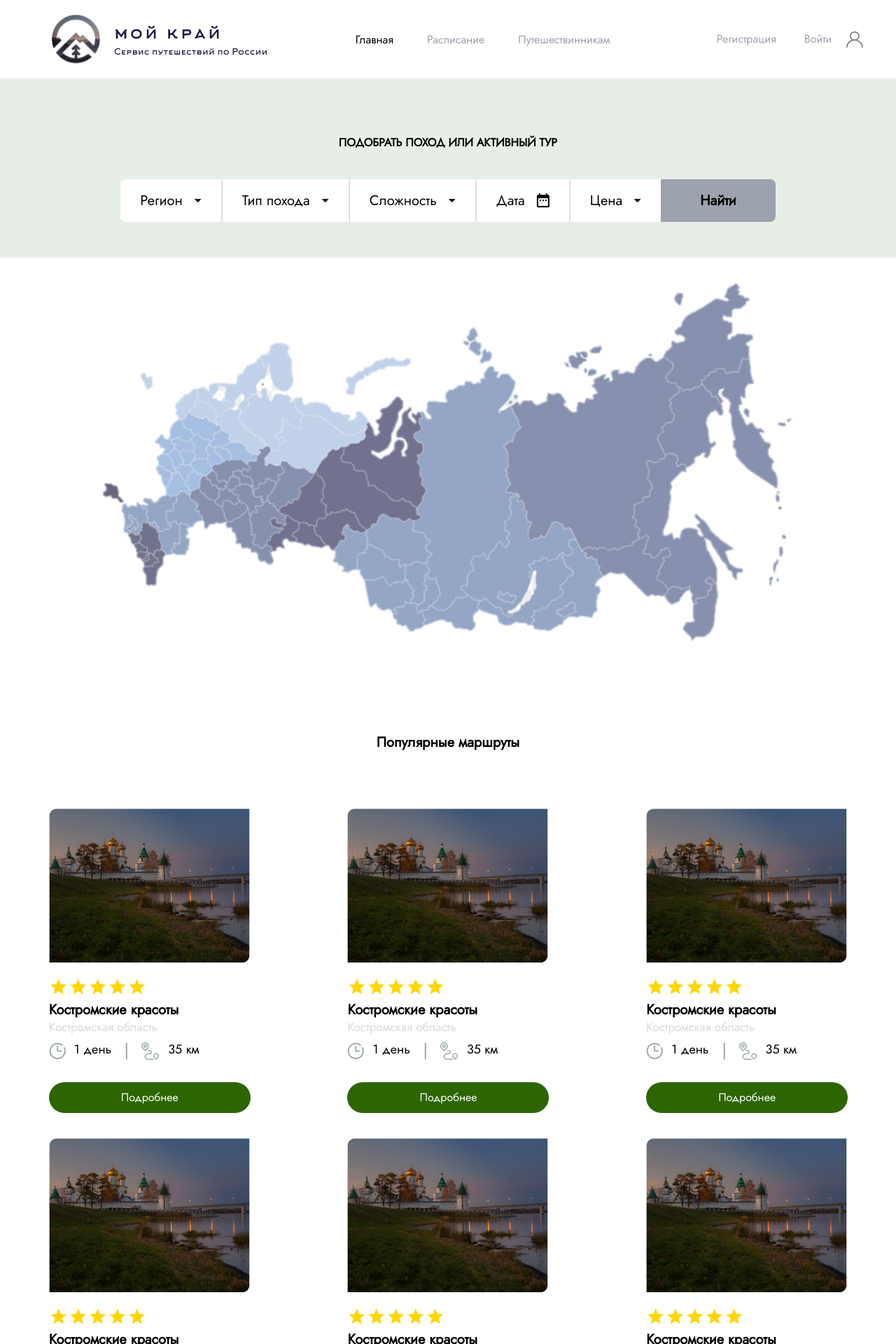
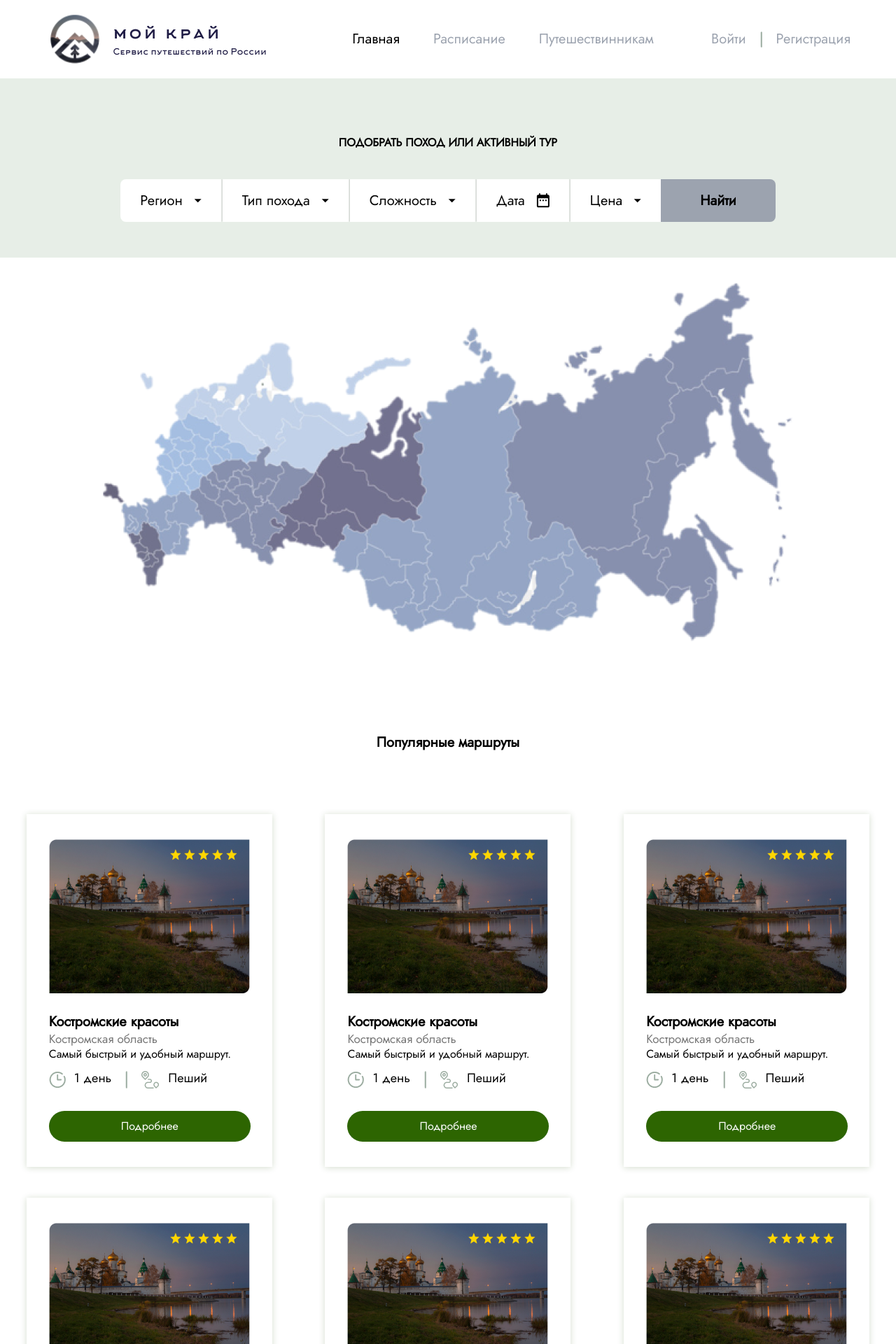
Before and after one commit to cy4ok/my-region, a React (Create React App) app in the folder client/: page / in a window 1280 px wide. Shown: the top 1920 px of the page at 70% size. Built offline with nearby package versions, Linux system fonts and the light colour scheme.

Commit message:
поправил немного главную
не все но поправил главную страницу.

```diff
--- a/client/package.json
+++ b/client/package.json
@@ -10,7 +10,6 @@
     "react": "^17.0.1",
     "react-dom": "^17.0.1",
     "react-query": "^3.13.0",
-    "react-query-devtools": "^2.6.3",
     "react-router-dom": "^5.2.0",
     "react-scripts": "4.0.3",
     "react-svg": "^12.1.0",
@@ -41,6 +40,7 @@
     ]
   },
   "devDependencies": {
+    "@babel/helper-validator-identifier": "^7.12.11",
     "@tailwindcss/postcss7-compat": "^2.0.3",
     "autoprefixer": "^9.8.6",
     "postcss": "^7.0.35",
--- a/client/src/components/header/Header.jsx
+++ b/client/src/components/header/Header.jsx
@@ -2,9 +2,9 @@ import React, { useState } from "react"
 import { Link } from "react-router-dom"
 import ModalMain from "../../components/modalMain/ModalMain"
 import MainLogo from "../../images/icons/MainLogo.png"
-import People from "../../images/icons/people.png"
 import Registred from "../../components/registred/registred"
 import Login from "../../components/login/login"
+import line from "../../images/icons/line.png"
 
 
 const Header = () => {
@@ -26,14 +26,14 @@ const Header = () => {
         </div>
       </Link>
       <div className="flex-row justify-center w-1/3">
-        <span className="px-6 font-jost text-black hover:text-gray-400 cursor-pointer">Главная</span>
-        <span className="px-6 font-jost text-gray-400 hover:text-black cursor-pointer">Расписание</span>
-        <span className="px-6 font-jost text-gray-400 hover:text-black cursor-pointer">Путешествинникам</span>
+        <span className="px-6 text-textSeach font-jost text-black hover:text-gray-400 cursor-pointer">Главная</span>
+        <span className="px-6 text-textSeach font-jost text-gray-400 hover:text-black cursor-pointer">Расписание</span>
+        <span className="px-6 text-textSeach font-jost text-gray-400 hover:text-black cursor-pointer">Путешествинникам</span>
       </div>
       <div className="flex">
-        <button className="px-5 text-gray-400 font-jost focus:outline-none" onClick={setModalActive}>Регистрация</button>
-        <button className="px-5 text-gray-400 font-jost focus:outline-none" onClick={setLogAct}>Войти</button>
-        <img className="cursor-pointer" src={People} onClick={setLogAct} alt="people" />
+      <button className="px-5 text-textSeach text-gray-400 font-jost focus:outline-none hover:text-black" onClick={setLogAct}>Войти</button>
+      <img className="" src={line} alt="line" />
+        <button className="px-5 text-textSeach text-gray-400 font-jost focus:outline-none hover:text-black" onClick={setModalActive}>Регистрация</button>
       </div>
       <ModalMain active={modalActive} setActive={setModalActive} children={<Registred />}/>
       <ModalMain active={logAct} setActive={setLogAct} children={<Login />}/>
--- a/client/src/components/modalMain/ModalMain.jsx
+++ b/client/src/components/modalMain/ModalMain.jsx
@@ -1,5 +1,4 @@
 import React from 'react'
-import "./modal.css"
 
 const ModalMain = ({ active, setActive, children }) => {
     return (
--- a/client/src/components/modalMain/modal.css
+++ /dev/null
@@ -1,32 +0,0 @@
-.modal {
-    height: 100vh;
-    width: 100vw;
-    background-color: rgba(196,196,196,0.5);
-    position: fixed;
-    top: 0;
-    left: 0;
-    display: flex;
-    align-items: center;
-    justify-content: center;
-    opacity: 0;
-    pointer-events: none;
-    transition: 0.5s;
-}
-
-.modal.active {
-    opacity: 1;
-    pointer-events: all;
-}
-
-.modal-content {
-    padding: 32px;
-    border-radius: 10px;
-    background-color: #f1f1f1;
-    transform: scale(0.5);
-    transition: 0.4s all;
-    width: 28rem;
-}
-
-.modal-content.active {
-    transform: scale(1);
-}
--- a/client/src/components/popRoute/PopRoute.jsx
+++ b/client/src/components/popRoute/PopRoute.jsx
@@ -10,7 +10,7 @@ import line from "../../images/icons/line.png"
 const getStars = () => {
     let content = [];
     for (let i = 0; i < 5; i++) {
-    content.push(<img key={i} className="p-0.5" src={star} alt="star"/>);
+    content.push(<img key={i} className="p-0.5 w-5 h-5" src={star} alt="star"/>);
     }
     return content;
      };
@@ -18,24 +18,25 @@ const getRoute = () => {
   let content = [];
   for (let i = 0; i < 3; i++) {
     content.push(
-      <div className="pl-8">
-        <img className="pr-8 pt-9 pb-5" src={foto} alt="foto" />
-        <div className="flex">{getStars()}</div>
+      <div className="pl-8 mt-11 relative shadow-shadowRoute">
+        <img className="pr-8 pt-9 pb-5 " src={foto} alt="foto" />
+        <div className="flex absolute right-12 top-12">{getStars()}</div>
         <span className="flex font-bold text-textSeach font-jost pt-2.5 pb-1">
           Костромские красоты
         </span>
         <span className="flex font-jost text-textRegion text-textRegionColor">
           Костромская область
         </span>
+        <p className="font-jost">Самый быстрый и удобный маршрут.</p>
         <div className="flex pt-3 pb-8">
           <img src={clock} alt="clock" />
           <span className="pl-3 text-textCard font-jost">1 день</span>
           <img className="px-5" src={line} alt="line" />
           <img src={LogoTrack} alt="logoTrack" />
-          <span className="pl-3 text-textCard font-jost">35 км</span>
+          <span className="pl-3 text-textCard font-jost">Пеший</span>
         </div>
         <Link to="RoutePage">
-          <button className="focus:outline-none bg-bgBtn w-72 h-11 rounded-3xl text-white font-jost font-medium text-base">
+          <button className=" mb-9 focus:outline-none bg-bgBtn w-72 h-11 rounded-3xl text-white font-jost font-medium text-base">
             Подробнее
           </button>
         </Link>
--- a/client/src/components/search/Search.jsx
+++ b/client/src/components/search/Search.jsx
@@ -8,7 +8,7 @@ const Search = () => {
       </span>
       <div className="flex justify-center h-60px">
         <button className="bg-white py-3 px-7 inline-flex items-center rounded-l-lg focus:outline-none">
-          <span className="pr-4 font-jost text-textSeach">Регион</span>
+          <span className="pr-4 font-jost text-textSeach hover:text-hoverSearch">Регион</span>
           <svg width="11" height="6" viewBox="0 0 11 6" fill="none" xmlns="http://www.w3.org/2000/svg">
             <path d="M0.680298 0.374023L5.6803 5.37402L10.6803 0.374023H0.680298Z" fill="black" />
           </svg>
@@ -17,7 +17,7 @@ const Search = () => {
           <rect width="1" height="60" rx="0.5" transform="matrix(1 -7.32621e-05 0.000207837 1 0.680298 0.374023)" fill="#D2D2D2" />
         </svg>
         <button className="bg-white py-3 px-7 inline-flex items-center focus:outline-none">
-          <span className="pr-4 font-jost text-textSeach">Тип похода</span>
+          <span className="pr-4 font-jost text-textSeach hover:text-hoverSearch">Тип похода</span>
           <svg width="11" height="6" viewBox="0 0 11 6" fill="none" xmlns="http://www.w3.org/2000/svg">
             <path d="M0.680298 0.374023L5.6803 5.37402L10.6803 0.374023H0.680298Z" fill="black" />
           </svg>
@@ -26,7 +26,7 @@ const Search = () => {
           <rect width="1" height="60" rx="0.5" transform="matrix(1 -7.32621e-05 0.000207837 1 0.680298 0.374023)" fill="#D2D2D2" />
         </svg>
         <button className="bg-white py-3 px-7 inline-flex items-center focus:outline-none">
-          <span className="pr-4 font-jost text-textSeach">Сложность</span>
+          <span className="pr-4 font-jost text-textSeach hover:text-hoverSearch">Сложность</span>
           <svg width="11" height="6" viewBox="0 0 11 6" fill="none" xmlns="http://www.w3.org/2000/svg">
             <path d="M0.680298 0.374023L5.6803 5.37402L10.6803 0.374023H0.680298Z" fill="black" />
           </svg>
@@ -35,7 +35,7 @@ const Search = () => {
           <rect width="1" height="60" rx="0.5" transform="matrix(1 -7.32621e-05 0.000207837 1 0.680298 0.374023)" fill="#D2D2D2" />
         </svg>
         <button className="bg-white py-3 px-7 inline-flex items-center focus:outline-none">
-          <span className="pr-4 font-jost text-textSeach">Дата</span>
+          <span className="pr-4 font-jost text-textSeach hover:text-hoverSearch">Дата</span>
           <svg width="19" height="21" viewBox="0 0 19 21" fill="none" xmlns="http://www.w3.org/2000/svg">
             <path d="M6.90692 9.36328H4.90692V11.3633H6.90692V9.36328ZM10.9069 9.36328H8.90692V11.3633H10.9069V9.36328ZM14.9069 9.36328H12.9069V11.3633H14.9069V9.36328ZM16.9069 2.36328H15.9069V0.363281H13.9069V2.36328H5.90692V0.363281H3.90692V2.36328H2.90692C1.79692 2.36328 0.906921 3.26328 0.906921 4.36328V18.3633C0.906921 18.8937 1.11763 19.4024 1.49271 19.7775C1.86778 20.1526 2.37649 20.3633 2.90692 20.3633H16.9069C17.4374 20.3633 17.9461 20.1526 18.3211 19.7775C18.6962 19.4024 18.9069 18.8937 18.9069 18.3633V4.36328C18.9069 3.83285 18.6962 3.32414 18.3211 2.94907C17.9461 2.57399 17.4374 2.36328 16.9069 2.36328ZM16.9069 18.3633H2.90692V7.36328H16.9069V18.3633Z" fill="black" />
           </svg>
@@ -44,7 +44,7 @@ const Search = () => {
           <rect width="1" height="60" rx="0.5" transform="matrix(1 -7.32621e-05 0.000207837 1 0.680298 0.374023)" fill="#D2D2D2" />
         </svg>
         <button className="bg-white py-3 px-7 inline-flex items-center focus:outline-none">
-          <span className="pr-4 font-jost text-textSeach">Цена</span>
+          <span className="pr-4 font-jost text-textSeach hover:text-hoverSearch">Цена</span>
           <svg width="11" height="6" viewBox="0 0 11 6" fill="none" xmlns="http://www.w3.org/2000/svg">
             <path d="M0.680298 0.374023L5.6803 5.37402L10.6803 0.374023H0.680298Z" fill="black" />
           </svg>
--- a/client/src/index.css
+++ b/client/src/index.css
@@ -29,3 +29,36 @@ code {
   font-family: source-code-pro, Menlo, Monaco, Consolas, 'Courier New',
     monospace;
 }
+
+.modal {
+  height: 100vh;
+  width: 100vw;
+  background-color: rgba(196,196,196,0.5);
+  position: fixed;
+  top: 0;
+  left: 0;
+  display: flex;
+  align-items: center;
+  justify-content: center;
+  opacity: 0;
+  pointer-events: none;
+  transition: 0.5s;
+}
+
+.modal.active {
+  opacity: 1;
+  pointer-events: all;
+}
+
+.modal-content {
+  padding: 32px;
+  border-radius: 10px;
+  background-color: #f1f1f1;
+  transform: scale(0.5);
+  transition: 0.4s all;
+  width: 28rem;
+}
+
+.modal-content.active {
+  transform: scale(1);
+}
--- a/client/tailwind.config.js
+++ b/client/tailwind.config.js
@@ -2,6 +2,9 @@ module.exports = {
   purge: ['./src/**/*.{js,jsx,ts,tsx}', './public/index.html'],
   darkMode: false, // or 'media' or 'class'
   theme: {
+    boxShadow: {
+      shadowRoute: "0px 1px 9px 0px rgba(44, 84, 13, 0.2)",
+    },
     extend: {
       backgroundImage: (image) => ({
         "main-logo":
@@ -15,8 +18,9 @@ module.exports = {
       }),
       colors: {
         textBlack: "#1F1C45",
-        textRegionColor: "#D9D9D9",
-        dateReviewes: "#BEBEBE"
+        textRegionColor: "#767676",
+        dateReviewes: "#BEBEBE",
+        hoverSearch: "#477D1C"
       },
       fontSize: {
         sm: ['12px', '14px'],
```
Also changed, not shown: 1 other file (tests, documents, lock files or other folders).
